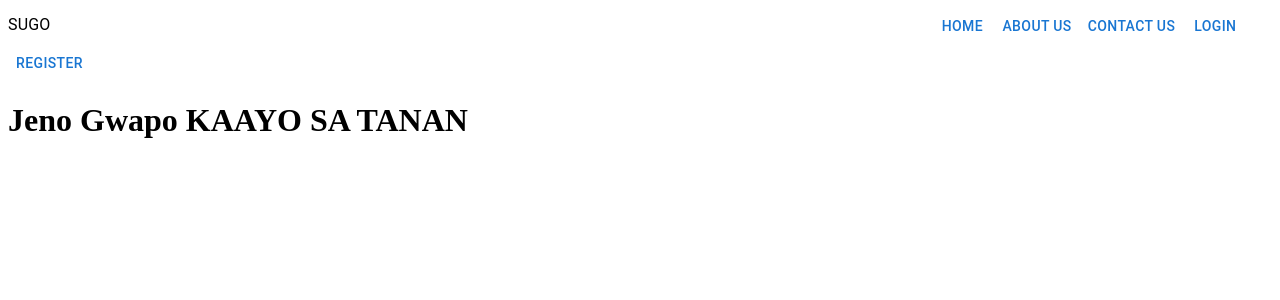
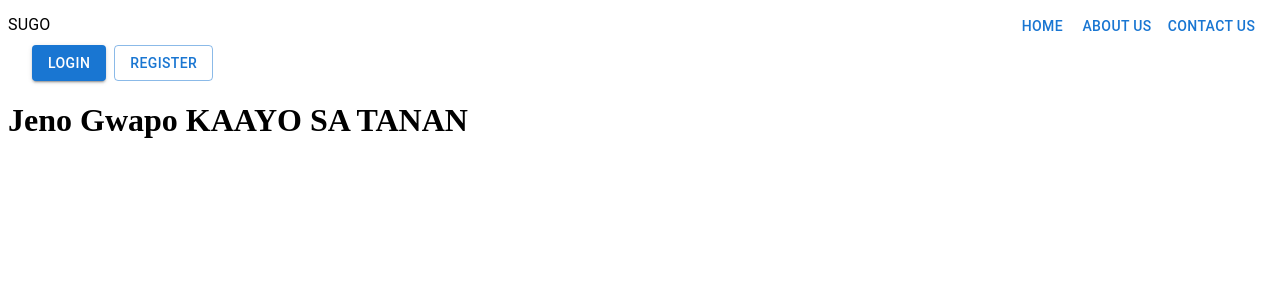
Before and after one commit to rosnuker/Sugo-Frontend, a React (Vite) app: page / in a window 1280 px wide. Shown: the top 300 px of the page. Built offline with nearby package versions, Linux system fonts and the light colour scheme.

Commit message:
Update RootLayout.jsx

```diff
--- a/src/Layouts/RootLayout.jsx
+++ b/src/Layouts/RootLayout.jsx
@@ -4,15 +4,17 @@ import { NavLink, Outlet } from "react-router-dom";
 export default function RootLayout() {
   return (
     <>
-      <Grid>
-        <nav>
-          <Typography sx={{display: "inline"}}>SUGO</Typography>
-          <NavLink to='/'><Button sx={{marginLeft: 110}}>Home</Button></NavLink>
-          <NavLink to='about'><Button>About Us</Button></NavLink>
-          <NavLink to='contact'><Button>Contact Us</Button></NavLink>
-          <NavLink to='login'><Button>Login</Button></NavLink>
-          <NavLink to='register'><Button>Register</Button></NavLink>
-        </nav>
+      <Grid container justify='center' alignItems='center' direction='column'>
+        <Grid item>
+          <nav>
+            <Typography sx={{display: "inline"}}>SUGO</Typography>
+            <NavLink to='/'><Button sx={{marginLeft: 120}}>Home</Button></NavLink>
+            <NavLink to='about'><Button>About Us</Button></NavLink>
+            <NavLink to='contact'><Button>Contact Us</Button></NavLink>
+            <NavLink to='login'><Button variant='contained' sx={{marginLeft: 3}}>Login</Button></NavLink>
+            <NavLink to='register'><Button variant='outlined' sx={{marginLeft: 1}}>Register</Button></NavLink>
+          </nav>
+        </Grid>
       </Grid>
 
       <Outlet />
```
